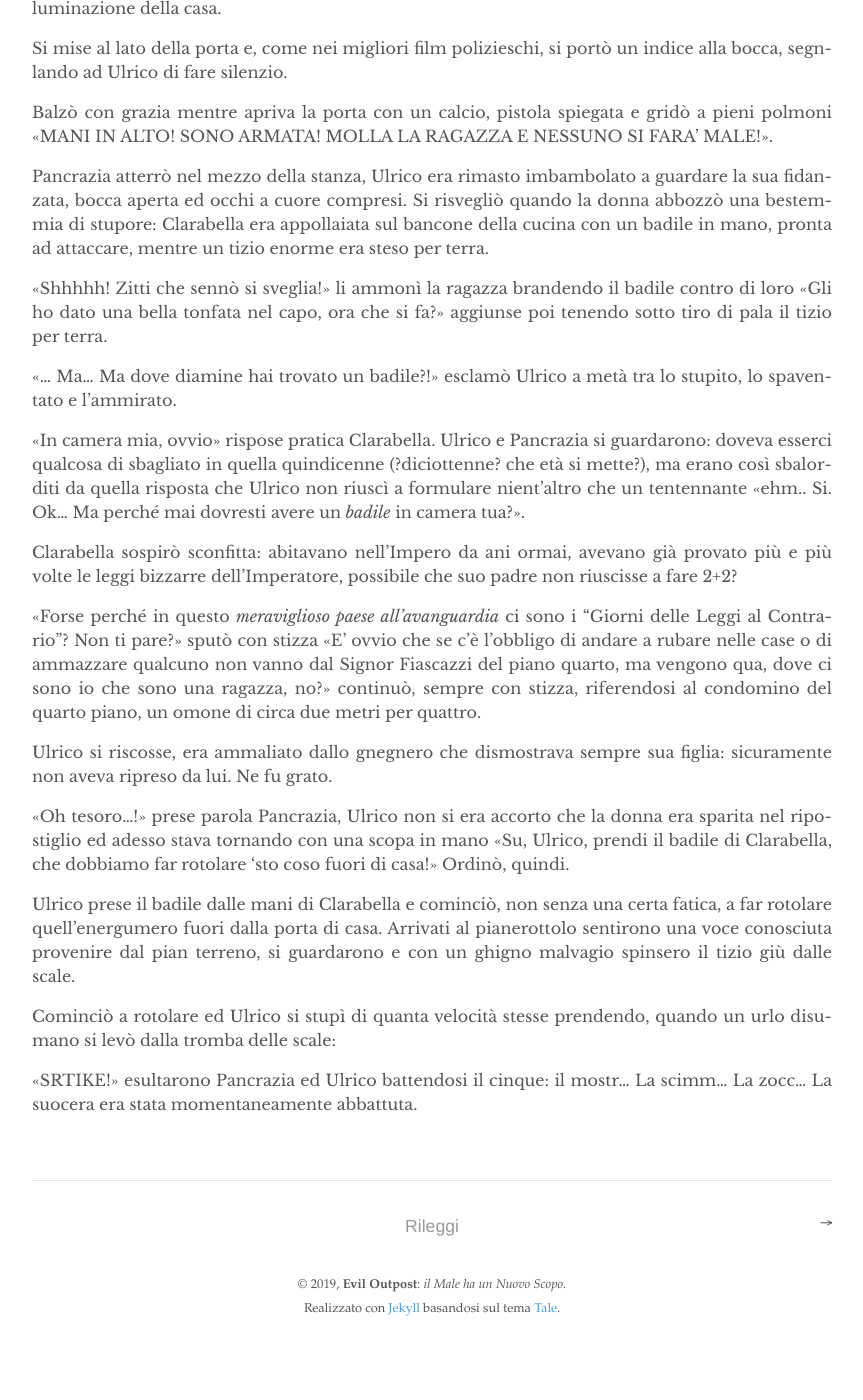
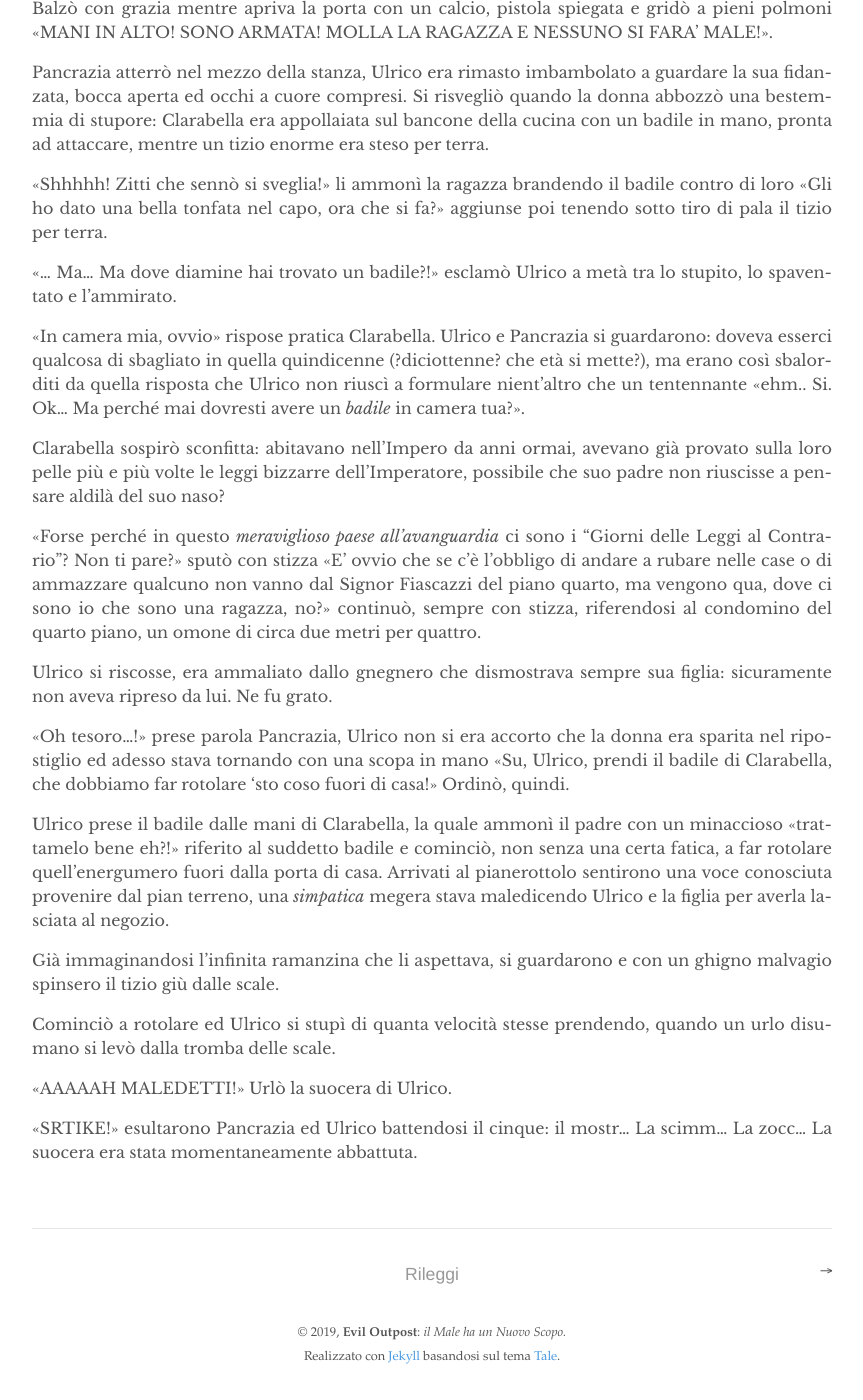
Before and after one commit to eviloutpost/eviloutpost.github.io, a Jekyll site: the page built from _posts/2018-12-19-organizzazione.md, in a window 1280 px wide and 1400 px high, scrolled down 2305 px. Shown: the whole window, without its empty margins (208-1071 px from the left). Built offline with Jekyll 4.4.1, drawn with Linux system fonts in a browser that asks for light colours; before the commit the page ends 3657 px from its top, so only the background shows below that; some of the changed text lies outside the part shown.

Commit message:
Completed post 2018-12-19-organizzazione.md

```diff
--- a/_posts/2018-12-19-organizzazione.md
+++ b/_posts/2018-12-19-organizzazione.md
@@ -71,7 +67,7 @@ Pancrazia atterrò nel mezzo della stanza, Ulrico era rimasto imbambolato a guar
 
 «In camera mia, ovvio» rispose pratica Clarabella. Ulrico e Pancrazia si guardarono: doveva esserci qualcosa di sbagliato in quella quindicenne (?diciottenne? che età si mette?), ma erano così sbalorditi da quella risposta che Ulrico non riuscì a formulare nient'altro che un tentennante «ehm.. Si. Ok... Ma perché mai dovresti avere un *badile* in camera tua?».
 
-Clarabella sospirò sconfitta: abitavano nell'Impero da ani ormai, avevano già provato più e più volte le leggi bizzarre dell'Imperatore, possibile che suo padre non riuscisse a fare 2+2?
+Clarabella sospirò sconfitta: abitavano nell'Impero da anni ormai, avevano già provato sulla loro pelle più e più volte le leggi bizzarre dell'Imperatore, possibile che suo padre non riuscisse a pensare aldilà del suo naso?
 
 «Forse perché in questo *meraviglioso paese all'avanguardia* ci sono i "Giorni delle Leggi al Contrario"? Non ti pare?» sputò con stizza «E' ovvio che se c'è l'obbligo di andare a rubare nelle case o di ammazzare qualcuno non vanno dal Signor Fiascazzi del piano quarto, ma vengono qua, dove ci sono io che sono una ragazza, no?» continuò, sempre con stizza, riferendosi al condomino del quarto piano, un omone di circa due metri per quattro.
 
@@ -79,8 +75,12 @@ Ulrico si riscosse, era ammaliato dallo gnegnero che dismostrava sempre sua figl
 
 «Oh tesoro...!» prese parola Pancrazia, Ulrico non si era accorto che la donna era sparita nel ripostiglio ed adesso stava tornando con una scopa in mano «Su, Ulrico, prendi il badile di Clarabella, che dobbiamo far rotolare 'sto coso fuori di casa!» Ordinò, quindi.
 
-Ulrico prese il badile dalle mani di Clarabella e cominciò, non senza una certa fatica, a far rotolare quell'energumero fuori dalla porta di casa. Arrivati al pianerottolo sentirono una voce conosciuta provenire dal pian terreno, si guardarono e con un ghigno malvagio spinsero il tizio giù dalle scale.
+Ulrico prese il badile dalle mani di Clarabella, la quale ammonì il padre con un minaccioso «trattamelo bene eh?!» riferito al suddetto badile e cominciò, non senza una certa fatica, a far rotolare quell'energumero fuori dalla porta di casa. Arrivati al pianerottolo sentirono una voce conosciuta provenire dal pian terreno, una *simpatica* megera stava maledicendo Ulrico e la figlia per averla lasciata al negozio.
 
-Cominciò a rotolare ed Ulrico si stupì di quanta velocità stesse prendendo, quando un urlo disumano si levò dalla tromba delle scale:
+Già immaginandosi l'infinita ramanzina che li aspettava, si guardarono e con un ghigno malvagio spinsero il tizio giù dalle scale.
+
+Cominciò a rotolare ed Ulrico si stupì di quanta velocità stesse prendendo, quando un urlo disumano si levò dalla tromba delle scale.
+
+«AAAAAH MALEDETTI!» Urlò la suocera di Ulrico.
 
 «SRTIKE!» esultarono Pancrazia ed Ulrico battendosi il cinque: il mostr... La scimm... La zocc... La suocera era stata momentaneamente abbattuta.
```
Also changed, not shown: other parts of _posts/2018-12-19-organizzazione.md (+3 -7 lines).
